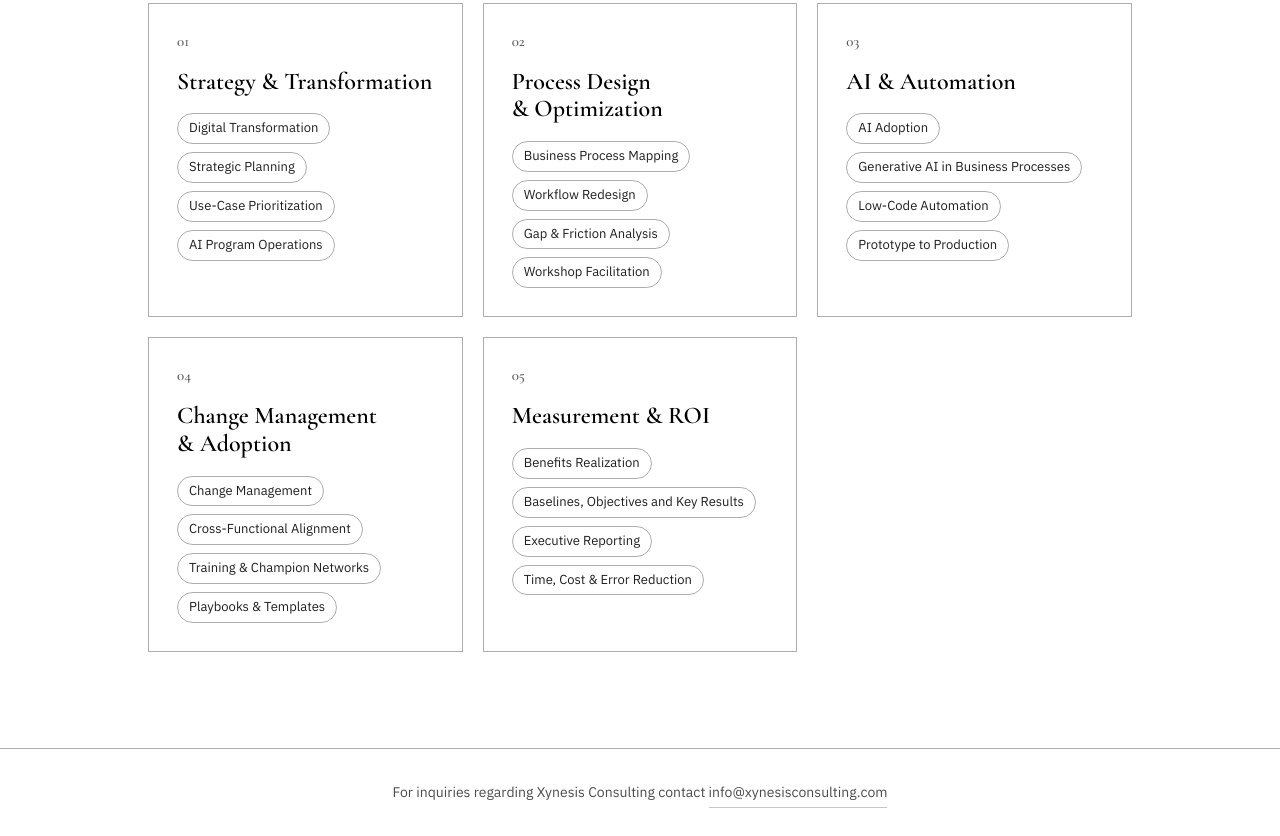
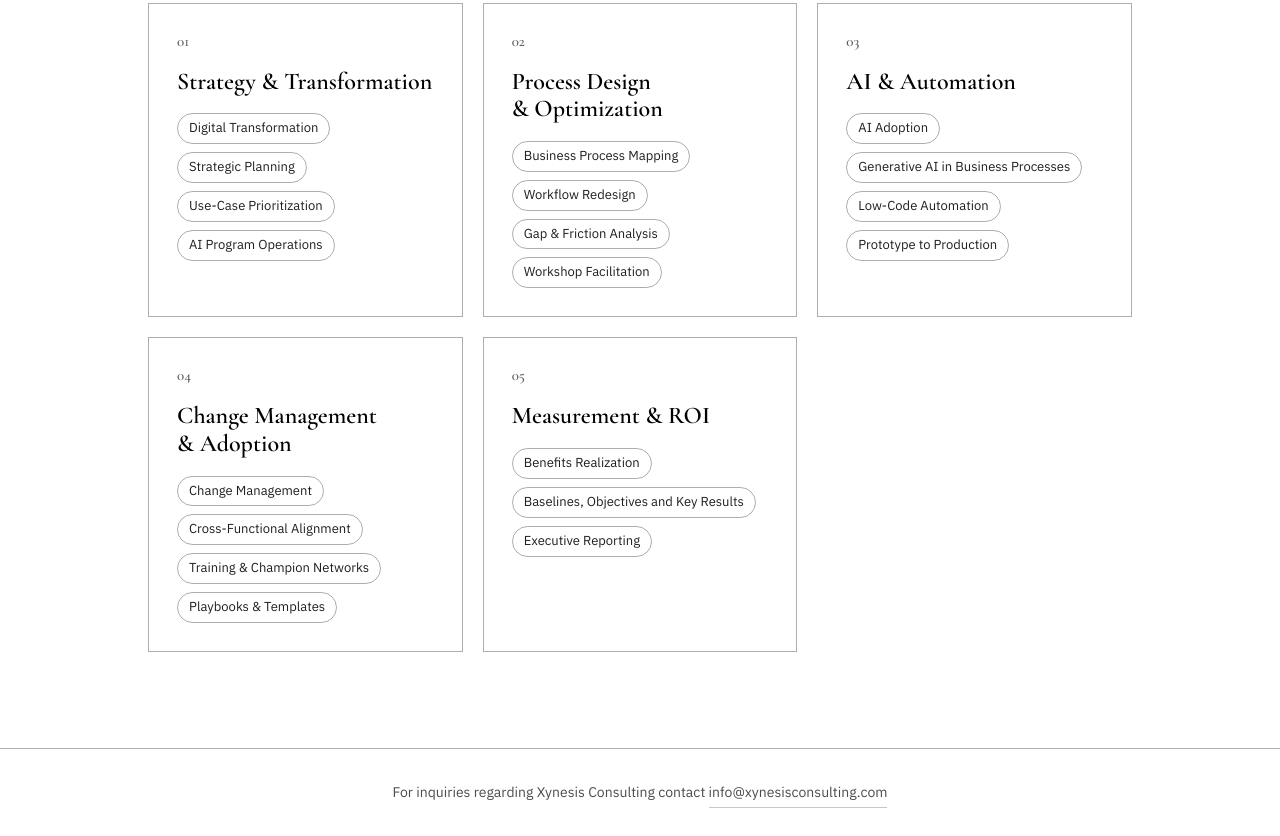
Before and after one commit to mirwhite/xynesis-site, a plain HTML site: page index.html in a window 1280 px wide. Shown: the part 546-1382 px from the top of the page. Drawn offline with nearby package versions, Linux system fonts and the light colour scheme.

Commit message:
Remove Time, Cost & Error Reduction capability
Co-Authored-By: Claude Opus 5.5 <noreply@anthropic.com>
Claude-Session: https://claude.ai/code/session_01BuBAxM1NAEm71yviXq7rhy

```diff
--- a/index.html
+++ b/index.html
@@ -136,7 +136,6 @@
           <li>Benefits Realization</li>
           <li>Baselines, Objectives and Key Results</li>
           <li>Executive Reporting</li>
-          <li>Time, Cost &amp; Error Reduction</li>
         </ul>
       </div>
 
```
